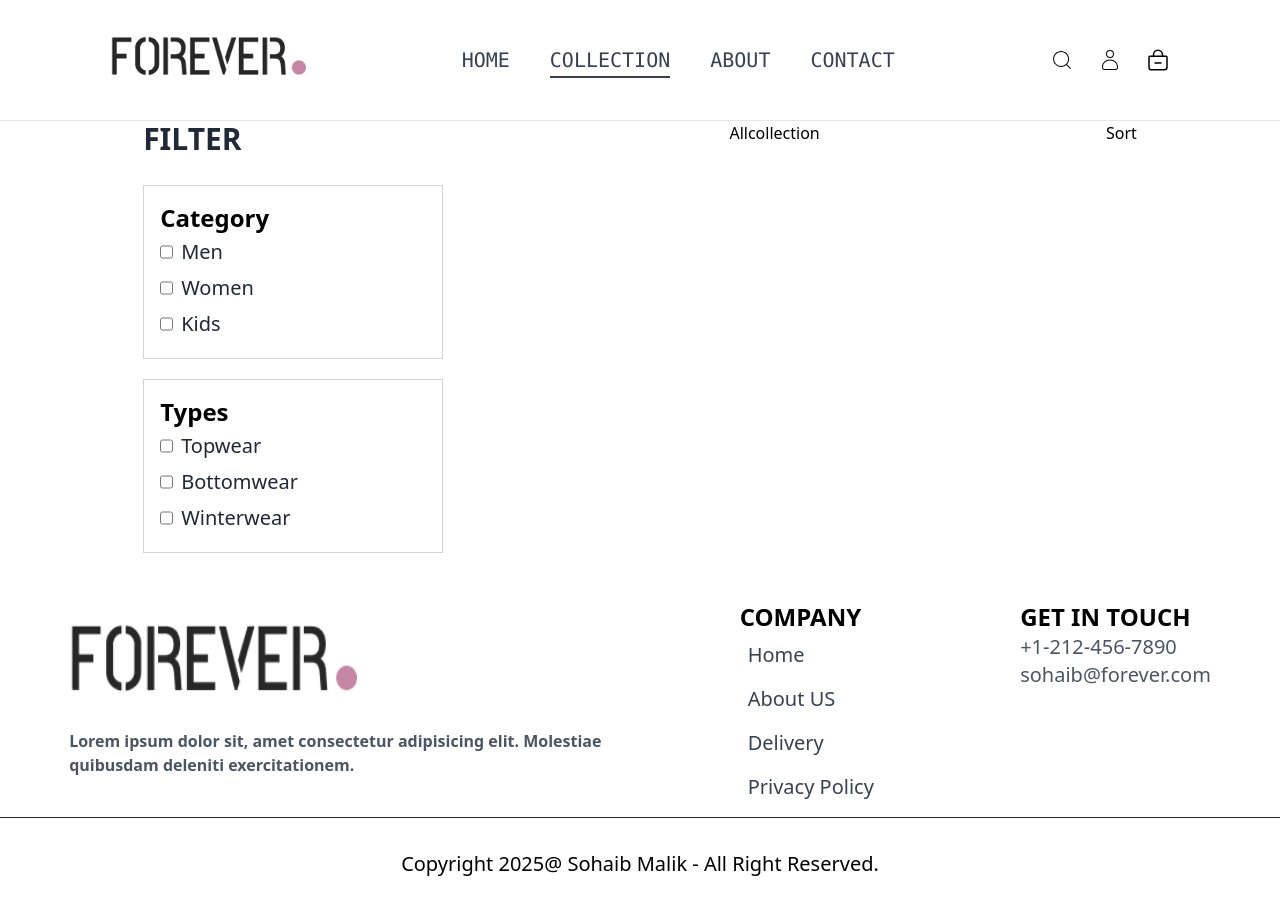
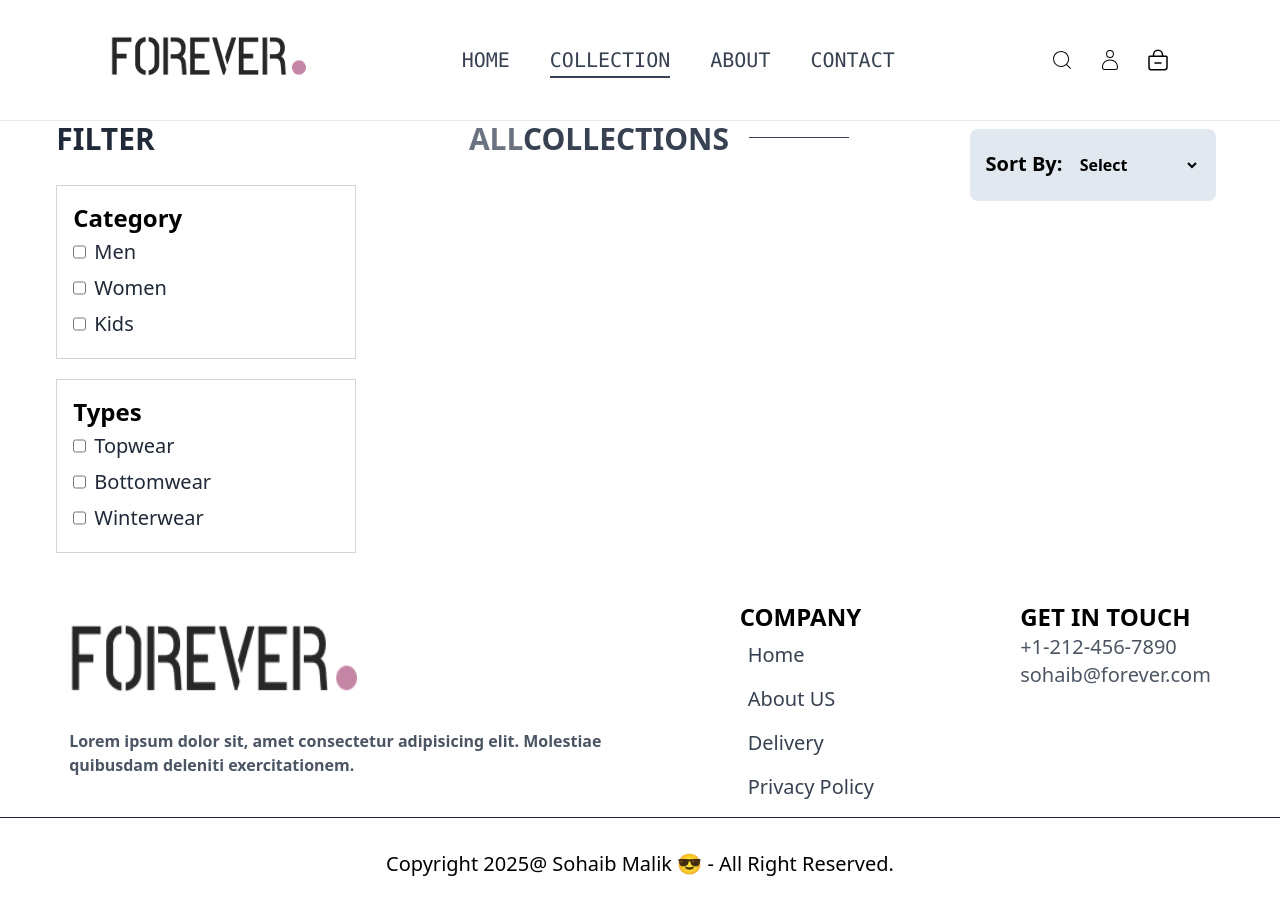
Before and after one commit to sohaibs-liberary/FOR-FORM, a React (Vite) app: page /collection in a window 1280 px wide. Built offline with nearby package versions, Linux system fonts and the light colour scheme.

Commit message:
sot section of Collection page is completed

```diff
--- a/src/Components/Collection/Section/Allcollection.jsx
+++ b/src/Components/Collection/Section/Allcollection.jsx
@@ -2,7 +2,17 @@ import React from 'react'
 
 const Allcollection = () => {
   return (
-    <div>Allcollection</div>
+     <>
+     <div className="Allcollections">
+        <div className="text flex justify-center lg:gap-5 gap-3 ">
+            <h1 className='lg:text-3xl font-semibold text-gray-500' >ALL
+                <span className='text-gray-700 ' >COLLECTIONS</span>
+            </h1>
+            <p className='lg:w-[100px] w-[60px] h-[1px]  bg-gray-700 lg:my-4 my-3' ></p>
+        </div>
+        <div className="produts"></div>
+     </div>
+     </>
   )
 }
 
--- a/src/Components/Collection/Section/Sort.jsx
+++ b/src/Components/Collection/Section/Sort.jsx
@@ -1,9 +1,29 @@
-import React from 'react'
+import React, { useState } from 'react';
 
-const Sort = () => {
+const SimpleDropdown = () => {
+  const [selectedOption, setSelectedOption] = useState('');
+
+  const handleChange = (event) => {
+    setSelectedOption(event.target.value);
+  };
+
   return (
-    <div>Sort</div>
-  )
-}
+    <div className='' >
+      <div className='lg:p-4 p-1 bg-slate-200 m-2 rounded-lg ' >
 
-export default Sort
+      <label htmlFor="sortSelect" className='lg:text-xl font-semibold ' >Sort By: </label>
+      <select id="sortSelect" value={selectedOption} onChange={handleChange} className='bg-slate-200 font-semibold lg:p-2 border-gray-100 ' >
+        <option value=""           className='bg-slate-200 font-semibold ' >Select</option>
+        <option value="relative"   className='bg-slate-200 font-semibold ' >Relative</option>
+        <option value="lowtohigh"  className='bg-slate-200 font-semibold ' >Low to High</option>
+        <option value="hightolow"  className='bg-slate-200 font-semibold ' > High to Low</option>
+
+      </select>
+      </div>
+
+
+    </div>
+  );
+};
+
+export default SimpleDropdown;
--- a/src/Components/Footer/Footer.jsx
+++ b/src/Components/Footer/Footer.jsx
@@ -51,7 +51,7 @@ const  Footer = () => {
         </div>
            <p className='w-full h-[1px] bg-gray-800 my-2' ></p>
         <div className="lowerfooter">
-            <h1 className='text-xl text-center py-6' >Copyright 2025@ Sohaib Malik - All Right Reserved.</h1>
+            <h1 className='text-xl text-center py-6' >Copyright 2025@ Sohaib Malik 😎 - All Right Reserved.</h1>
         </div>
     </div>
     </>
```
